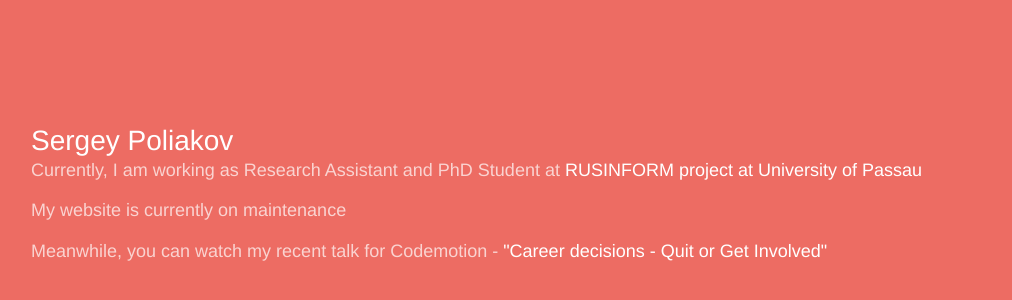
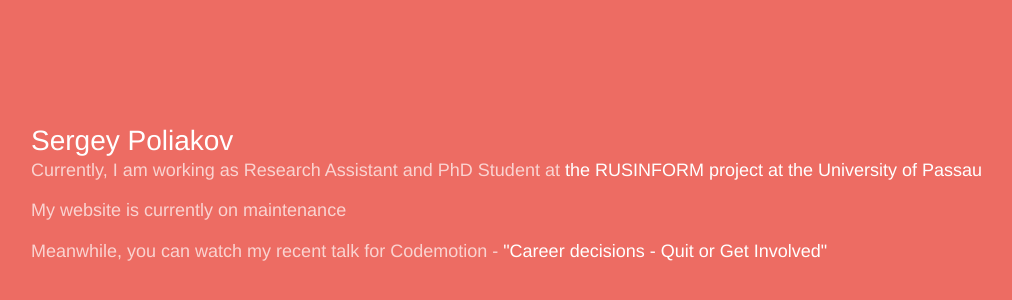
Before and after one commit to polyakusha/polyakusha.github.io, a plain HTML site: page index.html in a window 1280 px wide. Shown: the part 206-506 px from the top of the page, without its empty margins (9-1021 px from the left). Drawn offline with Linux system fonts and the light colour scheme.

Commit message:
Update index.html

```diff
--- a/index.html
+++ b/index.html
@@ -43,7 +43,7 @@
                 Sergey Poliakov
             </h1>
             <h2 class="subtitle">
-                Currently, I am working as Research Assistant and PhD Student at <a href="https://www.rusinform.uni-passau.de/en/team/sergei-poliakov/" target="_blank">RUSINFORM project at University of Passau</a>
+                Currently, I am working as Research Assistant and PhD Student at <a href="https://www.rusinform.uni-passau.de/en/team/sergei-poliakov/" target="_blank">the RUSINFORM project at the University of Passau</a>
             </h2>
             <h2 class="subtitle">
                 My website is currently on maintenance
```
